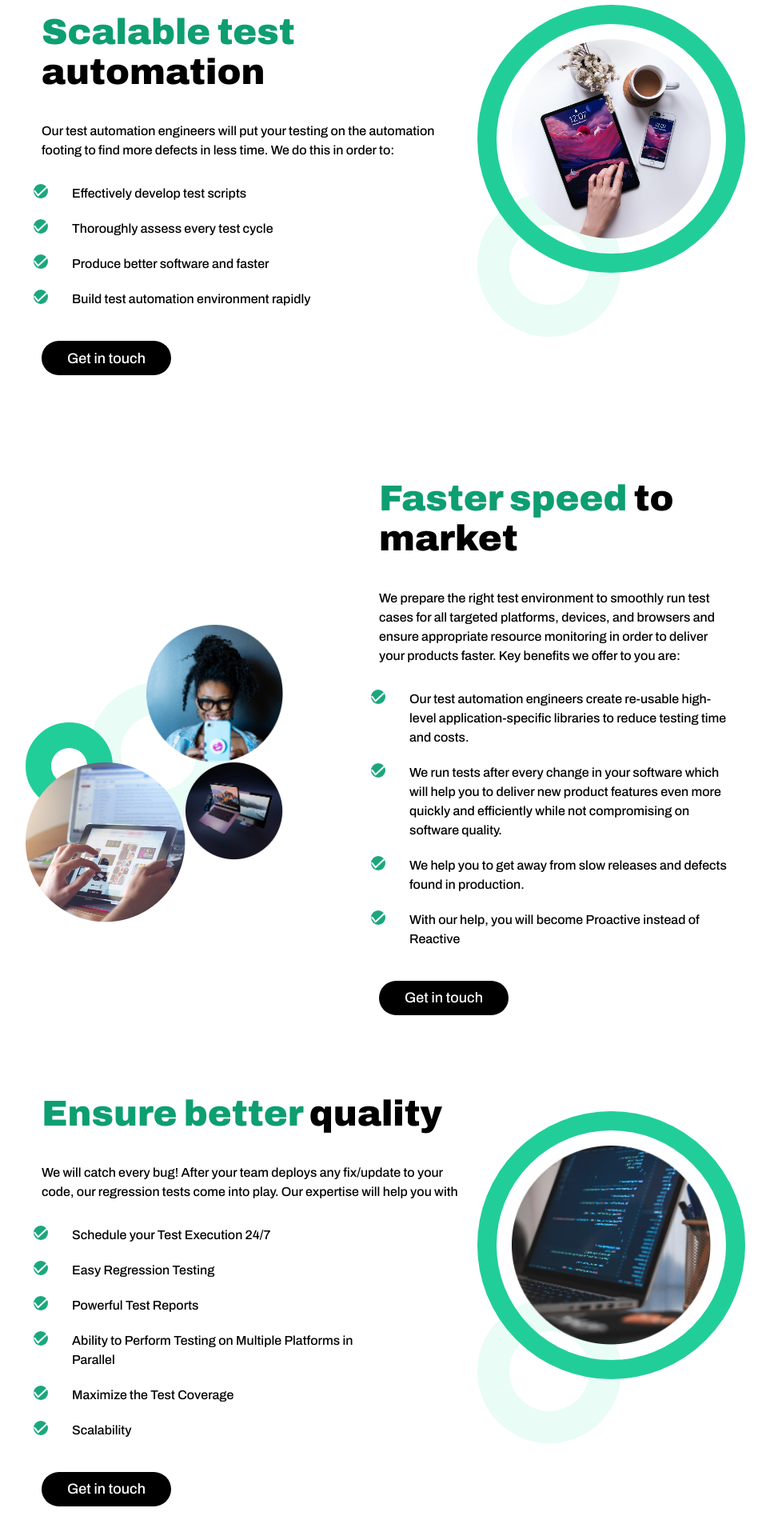
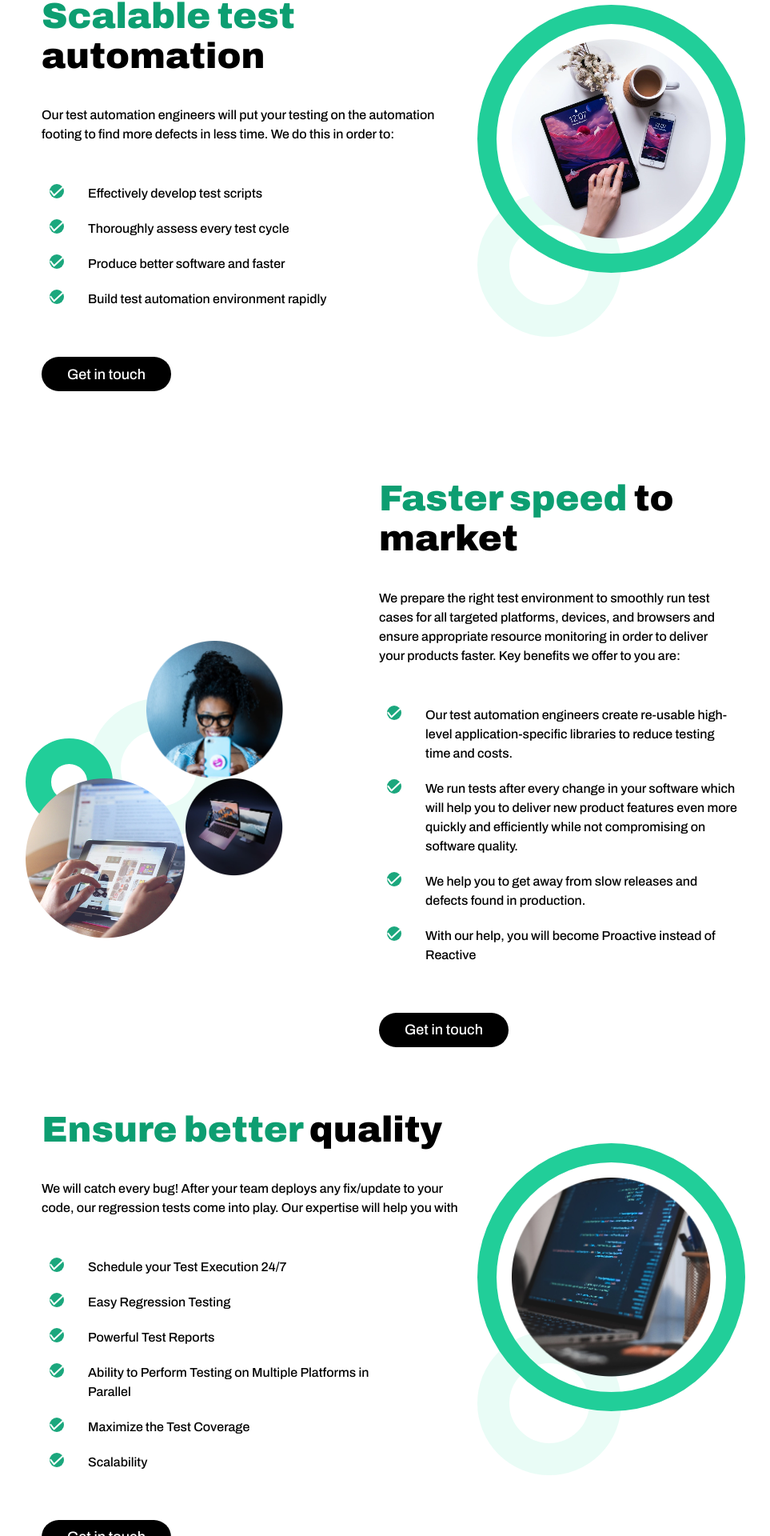
Before and after one commit to a11ysolutions/website, a React (Create React App) app: page /automation in a window 1280 px wide. Shown: the part 1312-3232 px from the top of the page at 80% size, without its empty margins (158-1121 px from the left). Built offline with nearby package versions, Linux system fonts and the light colour scheme.

Commit message:
fix: update list roles on multiple pages

```diff
--- a/src/Components/Accessibility/Accessibility.js
+++ b/src/Components/Accessibility/Accessibility.js
@@ -43,7 +43,7 @@ function Accessibility() {
                 pillPositionClass="pill-position"
             />
 
-            <section className="a11y-qualities" role={'list'}>
+            <section className="a11y-qualities">
                 <div className="a11y-why-choose-us-qualities">
                     <BicolorTitledText
                         color1="black"
@@ -56,7 +56,7 @@ function Accessibility() {
                         to find more defects in less time. We do this in order to:
                     </BicolorTitledText>
 
-                    <div className="a11y-qualities-top-section">
+                    <div className="a11y-qualities-top-section" role="list">
                         <AchievementCard imgSrc="/video-play.svg">
                             <h3>Video captioning and audio descriptions</h3>
                             <p>By adding closed captions to your videos, and, describing visual information needed to understand the content, we'll allow more viewers to enjoy your media.</p>
@@ -69,7 +69,7 @@ function Accessibility() {
                     </div>
                 </div>
 
-                <div className="a11y-qualities-section">
+                <div className="a11y-qualities-section" role="list">
                     <AchievementCard imgSrc="/desktop-pc.svg">
                         <h3>Websites</h3>
                         <p>We will help you to make your website usable by as many people as possible, whatever their hardware, software, language, location, or ability.</p>
@@ -81,7 +81,7 @@ function Accessibility() {
                     </AchievementCard>
                 </div>
 
-                <div className="a11y-qualities-section">
+                <div className="a11y-qualities-section" role="list">
                     <AchievementCard imgSrc="/folder-data.svg">
                         <h3>Pdfs, word documents, presentations or spreadsheets</h3>
                         <p>All type of users will benefits from this because your documents will be created to be as easily readable by a sighted reader as a low vision or non-sighted reader.</p>
--- a/src/Components/Automation/Automation.js
+++ b/src/Components/Automation/Automation.js
@@ -54,7 +54,7 @@ function Automation() {
             />
 
             <section className="info-with-image automation-section first-info">
-                <div className="checked-info" role="list">
+                <div className="checked-info">
                     <BicolorTitledText
                         color1="#0D9E71"
                         color2="black"
@@ -66,10 +66,12 @@ function Automation() {
                         to find more defects in less time. We do this in order to:
                     </BicolorTitledText>
 
+                    <div className='bicolor-titled-container' role="list">
                         <CheckedItem>Effectively develop test scripts</CheckedItem>
                         <CheckedItem>Thoroughly assess every test cycle</CheckedItem>
                         <CheckedItem>Produce better software and faster</CheckedItem>
                         <CheckedItem>Build test automation environment rapidly</CheckedItem>
+                    </div>
 
                     <Button onClick={scrollToContactForm}
                         className="automation"
@@ -85,7 +87,7 @@ function Automation() {
             </section>
 
             <section className="info-with-image automation-section second-info">
-                <div className="checked-info" role="list">
+                <div className="checked-info">
                     <BicolorTitledText
                         color1="#0D9E71"
                         color2="black"
@@ -98,10 +100,12 @@ function Automation() {
                         Key benefits we offer to you are:
                     </BicolorTitledText>
 
+                    <div className="bicolor-titled-container" role="list">
                         <CheckedItem>Our test automation engineers create re-usable high-level application-specific libraries to reduce testing time and costs.</CheckedItem>
                         <CheckedItem>We run tests after every change in your software which will help you to deliver new product features even more quickly and efficiently while not compromising on software quality.</CheckedItem>
                         <CheckedItem>We help you to get away from slow releases and defects found in production.</CheckedItem>
                         <CheckedItem>With our help, you will become Proactive instead of Reactive</CheckedItem>
+                    </div>
 
                     <Button onClick={scrollToContactForm}
                         className="automation"
@@ -122,7 +126,7 @@ function Automation() {
             </section>
 
             <section className="info-with-image automation-section">
-                <div className="checked-info" role="list">
+                <div className="checked-info">
                     <BicolorTitledText
                         color1="#0D9E71"
                         color2="black"
@@ -134,12 +138,14 @@ function Automation() {
                         Our expertise will help you with
                     </BicolorTitledText>
 
+                    <div className="bicolor-titled-container" role="list">
                         <CheckedItem>Schedule your Test Execution 24/7</CheckedItem>
                         <CheckedItem>Easy Regression Testing</CheckedItem>
                         <CheckedItem>Powerful Test Reports</CheckedItem>
                         <CheckedItem>Ability to Perform Testing on Multiple Platforms in Parallel</CheckedItem>
                         <CheckedItem>Maximize the Test Coverage</CheckedItem>
                         <CheckedItem>Scalability</CheckedItem>
+                    </div>
 
 
                     <Button onClick={scrollToContactForm}
--- a/src/Components/UI/Qualities/Qualities.js
+++ b/src/Components/UI/Qualities/Qualities.js
@@ -7,7 +7,7 @@ import Button from "../Button/Button"
 
 function Qualities({className=""}) {
     return (
-        <div className={`a11y-qualities ${className}`} id="why-choose-us" role="list">
+        <div className={`a11y-qualities ${className}`} id="why-choose-us">
             <div className="why-choose-us-qualities">
                 <BicolorTitledText
                     color1="black"
@@ -27,7 +27,7 @@ function Qualities({className=""}) {
                     <div className="qualities-right-circle"></div>
                     <div className="qualities-left-circle"></div>
                 </div>
-                <div className="a11y-qualities-top-section">
+                <div className="a11y-qualities-top-section" role="list">
                     <AchievementCard imgSrc="/quality-assurance.png" className="qualities-quality-card">
                         <h3>Quality</h3>
                         <p>
@@ -45,7 +45,7 @@ function Qualities({className=""}) {
                     </AchievementCard>
                 </div>
             </div>
-            <div className="a11y-qualities-section">
+            <div className="a11y-qualities-section" role="list">
                 <AchievementCard imgSrc="/growth.png">
                     <h3>Best/Fast Results</h3>
                     <p>
```
Lines whose indentation alone changed are shown as unchanged.
